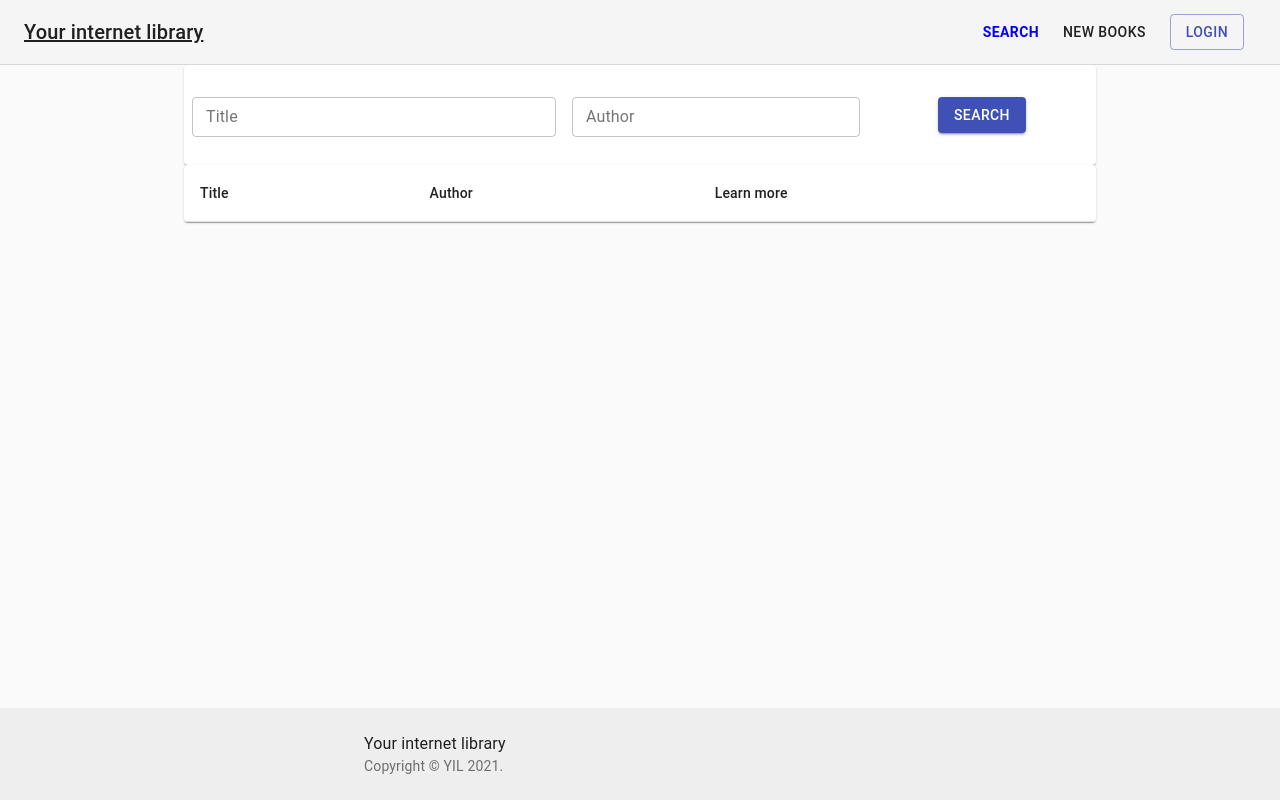
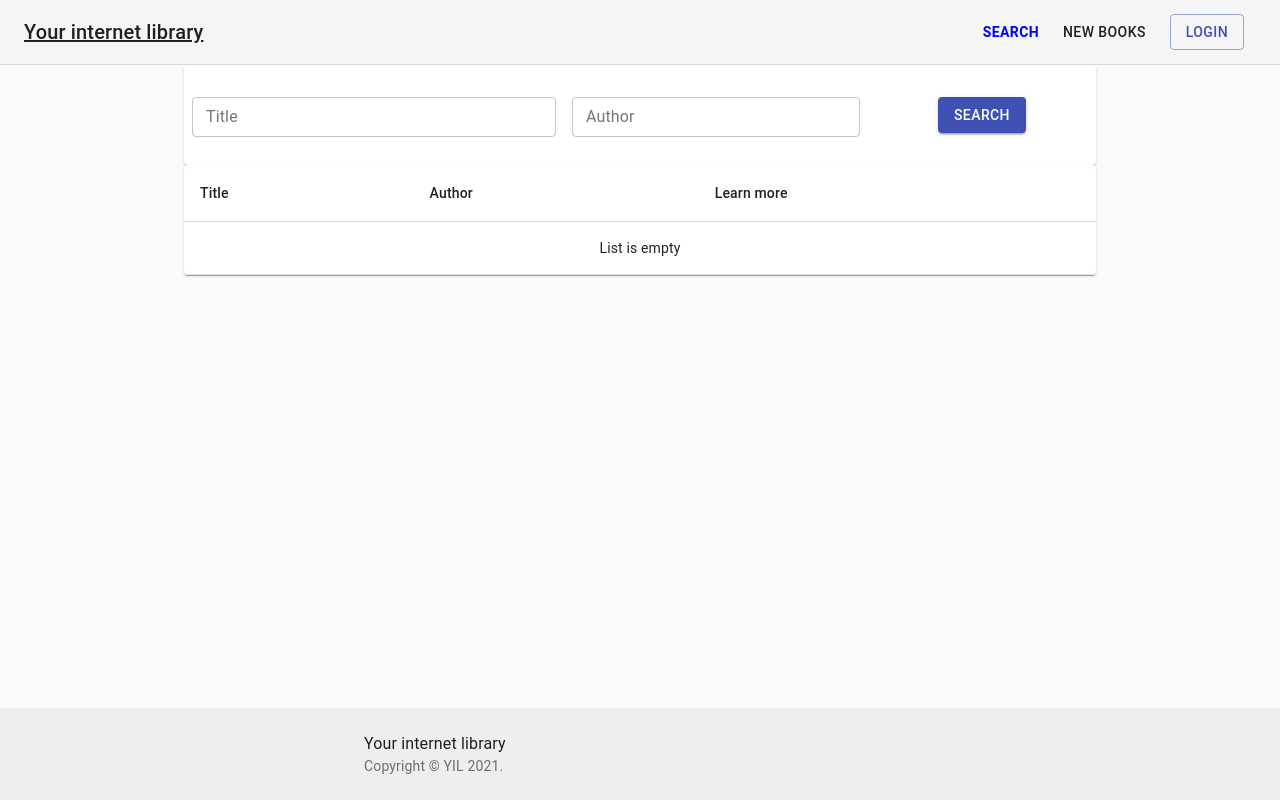
Before and after one commit to edvinasstaupas/Library-UI-and-API, a React (Create React App) app in the folder ui/: page /search in a window 1280 px wide. Built offline with nearby package versions, Linux system fonts and the light colour scheme.

Commit message:
[UI] empty list message

```diff
--- a/ui/src/components/BookCopies/BookCopies.js
+++ b/ui/src/components/BookCopies/BookCopies.js
@@ -1,5 +1,5 @@
-import { fetchCopiesByBook, takeCopyByCopyId } from '../../api/apiEndpoints';
-import { useEffect, useState } from 'react';
+import {fetchCopiesByBook, takeCopyByCopyId} from '../../api/apiEndpoints';
+import {useEffect, useState} from 'react';
 import {
     Button,
     CircularProgress,
@@ -13,7 +13,7 @@ import {
     TableHead,
     TableRow,
 } from '@material-ui/core';
-import { useHistory, useParams } from 'react-router-dom';
+import {useHistory, useParams} from 'react-router-dom';
 import handleError from '../errors';
 
 const useStyle = makeStyles({
@@ -23,7 +23,7 @@ const useStyle = makeStyles({
 });
 
 const BookCopies = () => {
-    const { id } = useParams();
+    const {id} = useParams();
 
     const classes = useStyle();
     const [copies, setCopies] = useState([]);
@@ -33,7 +33,7 @@ const BookCopies = () => {
 
     useEffect(() => {
         fetchCopiesByBook(id)
-            .then(({ data }) => {
+            .then(({data}) => {
                 setCopies(data);
             })
             .catch((error) => history.push(handleError(error.response)))
@@ -64,10 +64,14 @@ const BookCopies = () => {
                             </TableRow>
                         </TableHead>
                         <TableBody>
-                            {loading ? (
+                            {copies.length === 0 ? (
+                                <TableRow>
+                                    <TableCell colSpan={5} align="center">List is empty</TableCell>
+                                </TableRow>
+                            ) : [loading ? (
                                 <TableRow id={-1}>
                                     <TableCell colSpan={5} align="center">
-                                        <CircularProgress />
+                                        <CircularProgress/>
                                     </TableCell>
                                 </TableRow>
                             ) : (
@@ -101,7 +105,7 @@ const BookCopies = () => {
                                         </TableCell>
                                     </TableRow>
                                 ))
-                            )}
+                            )]}
                         </TableBody>
                     </Table>
                 </TableContainer>
--- a/ui/src/components/Books/Books.js
+++ b/ui/src/components/Books/Books.js
@@ -10,9 +10,8 @@ import {
     TableHead,
     TableRow,
 } from '@material-ui/core';
-import { NavLink } from 'react-router-dom';
-import { useSelector } from 'react-redux';
-import { useEffect } from 'react';
+import {NavLink} from 'react-router-dom';
+import {useSelector} from 'react-redux';
 
 const useStyle = makeStyles({
     table: {
@@ -38,10 +37,13 @@ const Books = () => {
                             </TableRow>
                         </TableHead>
                         <TableBody>
-                            {state.bookList == null ? (
-                                <p>asd</p>
-                            ) : (
-                                state.bookList.map((book) => (
+                            {state.bookList == null ? null :
+                                ([state.bookList.length === 0 ?
+                                        (<TableRow>
+                                            <TableCell colSpan={5} align="center">List is empty</TableCell>
+                                        </TableRow>)
+                                        :
+                                        (state.bookList.map((book) => (
                                                     <TableRow id={book.id}>
                                                         <TableCell>{book.title}</TableCell>
                                                         <TableCell>
@@ -61,8 +63,12 @@ const Books = () => {
                                                             </Button>
                                                         </TableCell>
                                                     </TableRow>
-                                ))
-                            )}
+                                                )
+                                            )
+                                        )
+                                    ]
+                                )
+                            }
                         </TableBody>
                     </Table>
                 </TableContainer>
```
Lines whose indentation alone changed are shown as unchanged.
